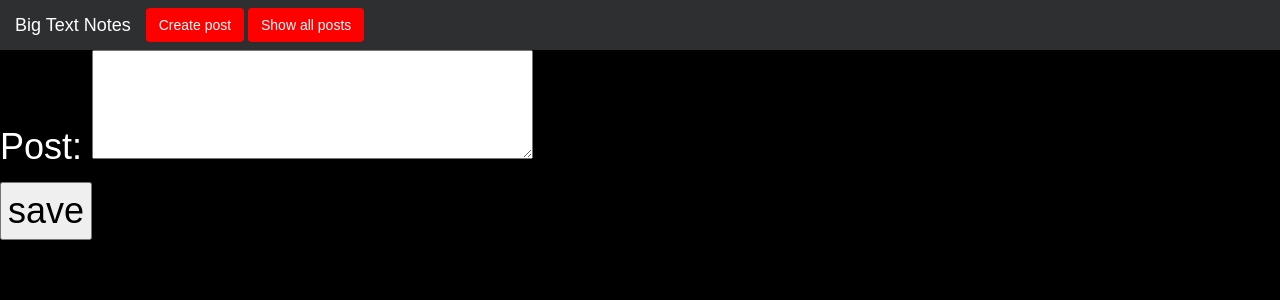
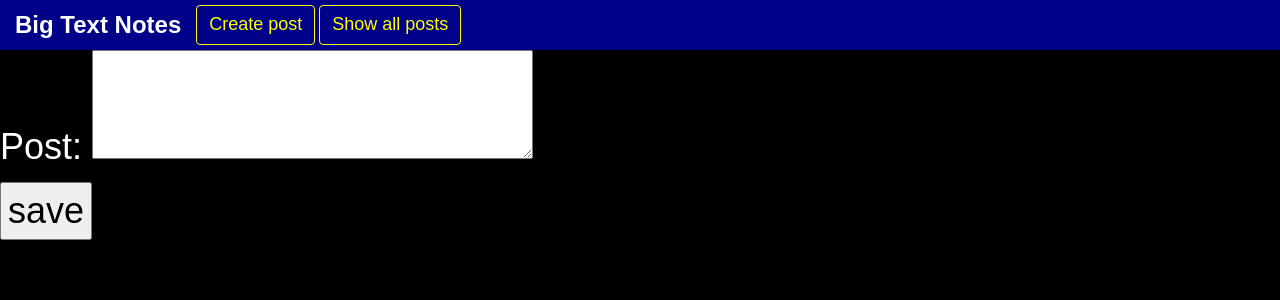
Before and after one commit to 5hwb/BigTextNotes, a Django app: page /add_post in a window 1280 px wide. Shown: the top 300 px of the page. Run offline with Django 3.2, Linux system fonts and the light colour scheme; some libraries are stand-ins or nearby versions.

Commit message:
Refined the main menu styling

```diff
--- a/static/css/custom_styling.css
+++ b/static/css/custom_styling.css
@@ -2,6 +2,11 @@
 	margin-bottom: 0;
 	display: flex;
 	align-items: center;
+}
+.navbar .navbar-brand {
+	font-size: 24px;
+	color: white;
+	font-weight: bold;
 }
 body {
 	background: #000;
@@ -33,12 +38,13 @@ h2 {
 	border-color: white;
 }
 .btn-navbar {
-	color: #fff;
-	background-color: #FF0000;
-	align-content: center;
+	font-size: 18px;
+	color: yellow;
+	background-color: inherit;
+	border-color: yellow;
 }
 .navbar-inverse {
-	background: #2E2F31;
+	background: #008;
 	border: 0;
 }
 .navbar-inverse .navbar-nav li a {
@@ -79,10 +85,6 @@ h2 {
     height: 0;
     overflow-y: hidden;
 }
-.nav-link {
-	color: #fff;
-	background-color: #FF0000;
-}
 
 .freq-results {
 	text-align: center;
```
